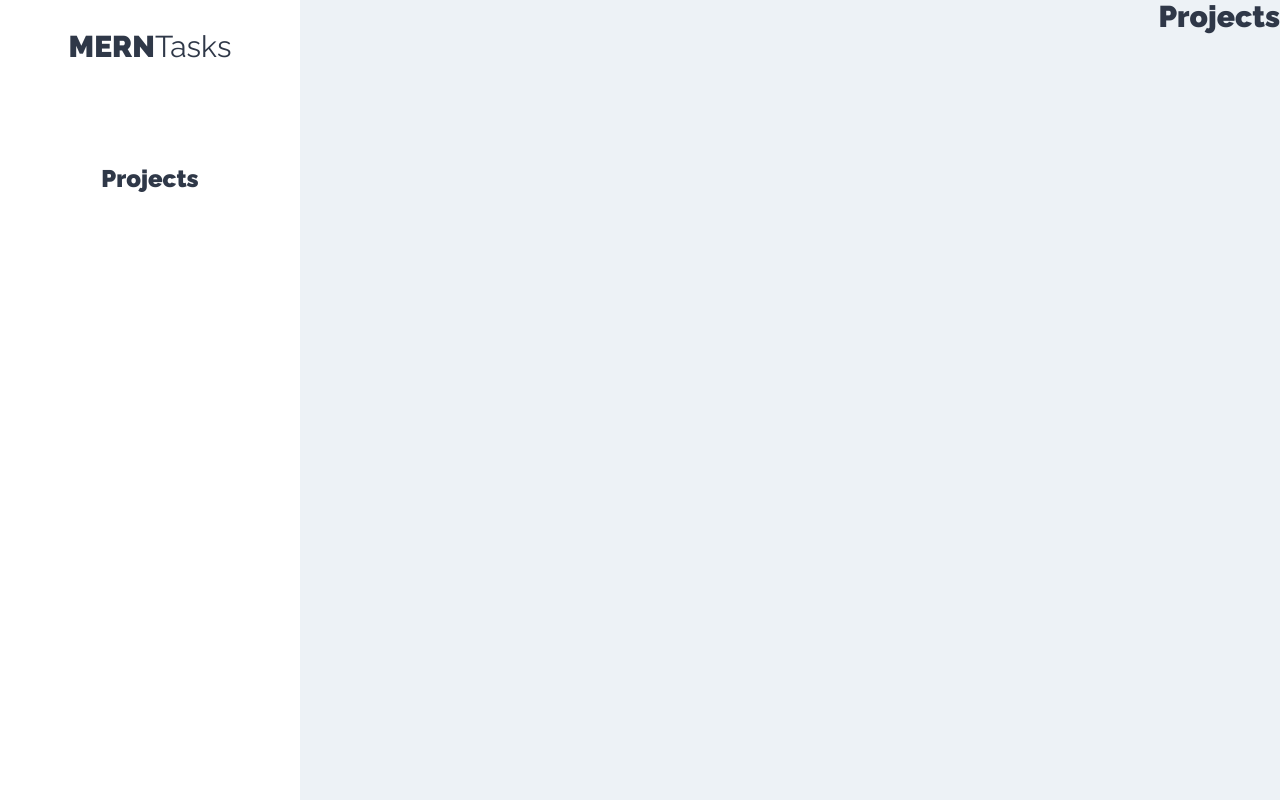
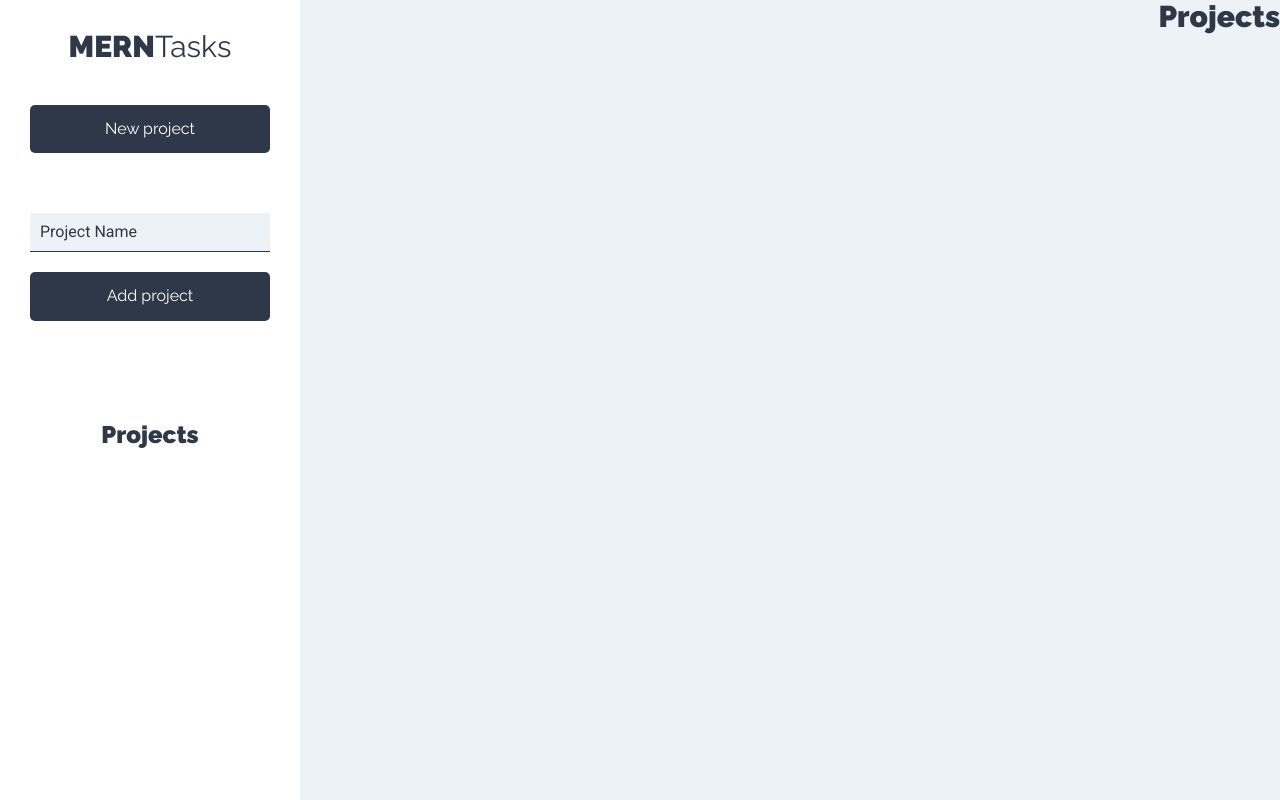
Before and after one commit to S4ND1X/ReactJS-Course, a React (Create React App) app in the folder Project_Manager_MERN/project-manager/: page /projects in a window 1280 px wide. Built offline with nearby package versions, Linux system fonts and the light colour scheme.

Commit message:
Added new project from

```diff
--- a/Project_Manager_MERN/project-manager/src/components/layout/Sidebar.jsx
+++ b/Project_Manager_MERN/project-manager/src/components/layout/Sidebar.jsx
@@ -1,4 +1,7 @@
 import React from "react";
+
+// Custom components
+import NewProjectForm from "../projects/new-project-form";
 
 export default function Sidebar() {
   return (
@@ -7,6 +10,8 @@ export default function Sidebar() {
         MERN<span>Tasks</span>
       </h1>
 
+      <NewProjectForm />
+
       <div className="proyectos">
         <h2>Projects</h2>
       </div>
--- /dev/null
+++ b/Project_Manager_MERN/project-manager/src/components/projects/new-project-form.jsx
@@ -0,0 +1,51 @@
+import React, { Fragment, useState } from "react";
+
+export default function NewProjectForm() {
+  const [project, setProject] = useState({
+    name: "",
+  });
+
+  const onProjectChange = (e) => {
+    setProject({
+      ...project,
+      [e.target.name]: e.target.value,
+    });
+  };
+
+  const onProjectSubmit = (e) => {
+    e.preventDefault();
+
+    //Validate state
+
+    //Add project
+
+    //Reset project
+  };
+
+  const { name } = project;
+
+  return (
+    <Fragment>
+      <button type="button" className="btn btn-block btn-primario">
+        New project
+      </button>
+
+      <form className="formulario-nuevo-proyecto" onSubmit={onProjectSubmit}>
+        <input
+          type="text"
+          className="input-text"
+          placeholder="Project Name"
+          name="name"
+          value={name}
+          onChange={onProjectChange}
+        />
+
+        <input
+          type="submit"
+          className="btn btn-block btn-primario"
+          value="Add project"
+        />
+      </form>
+    </Fragment>
+  );
+}
```
Also changed, not shown: Project_Manager_MERN/project-manager/src/components/projects/project-list.jsx (added, +9 -0 lines).
